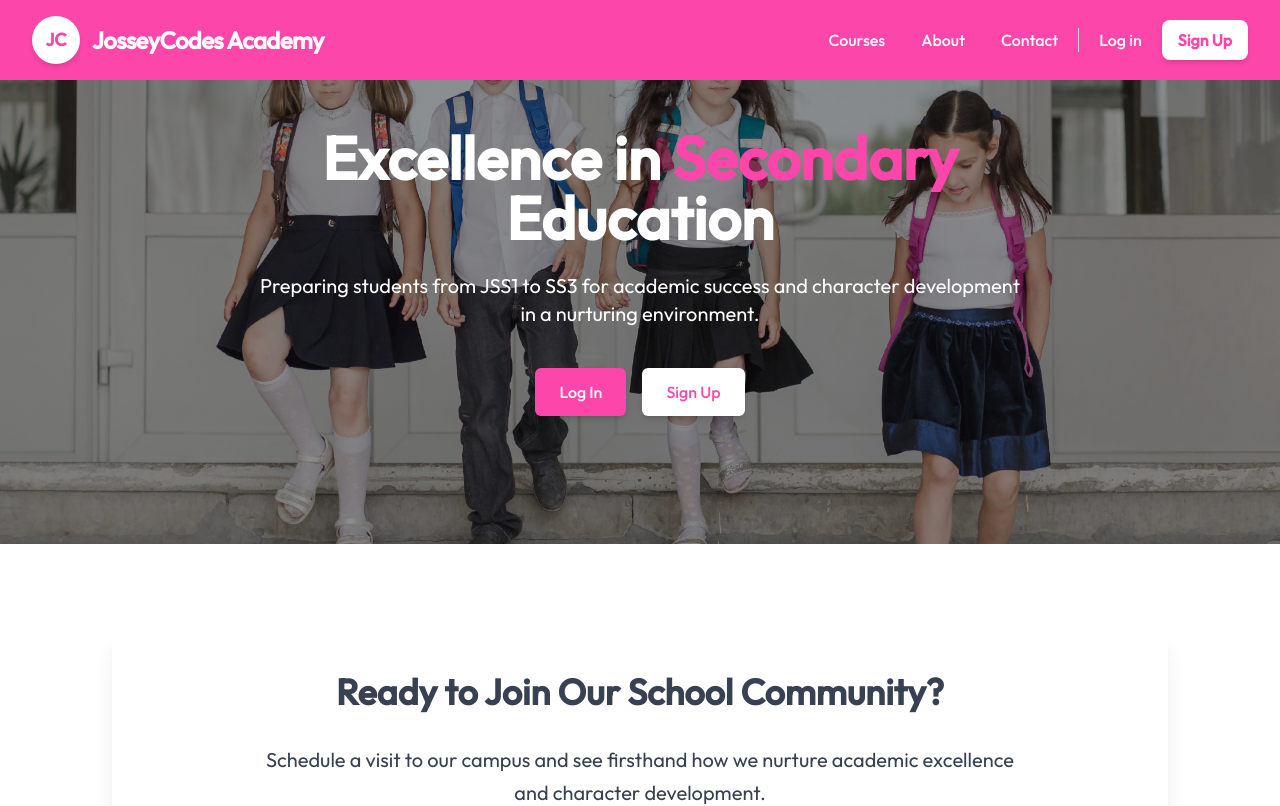
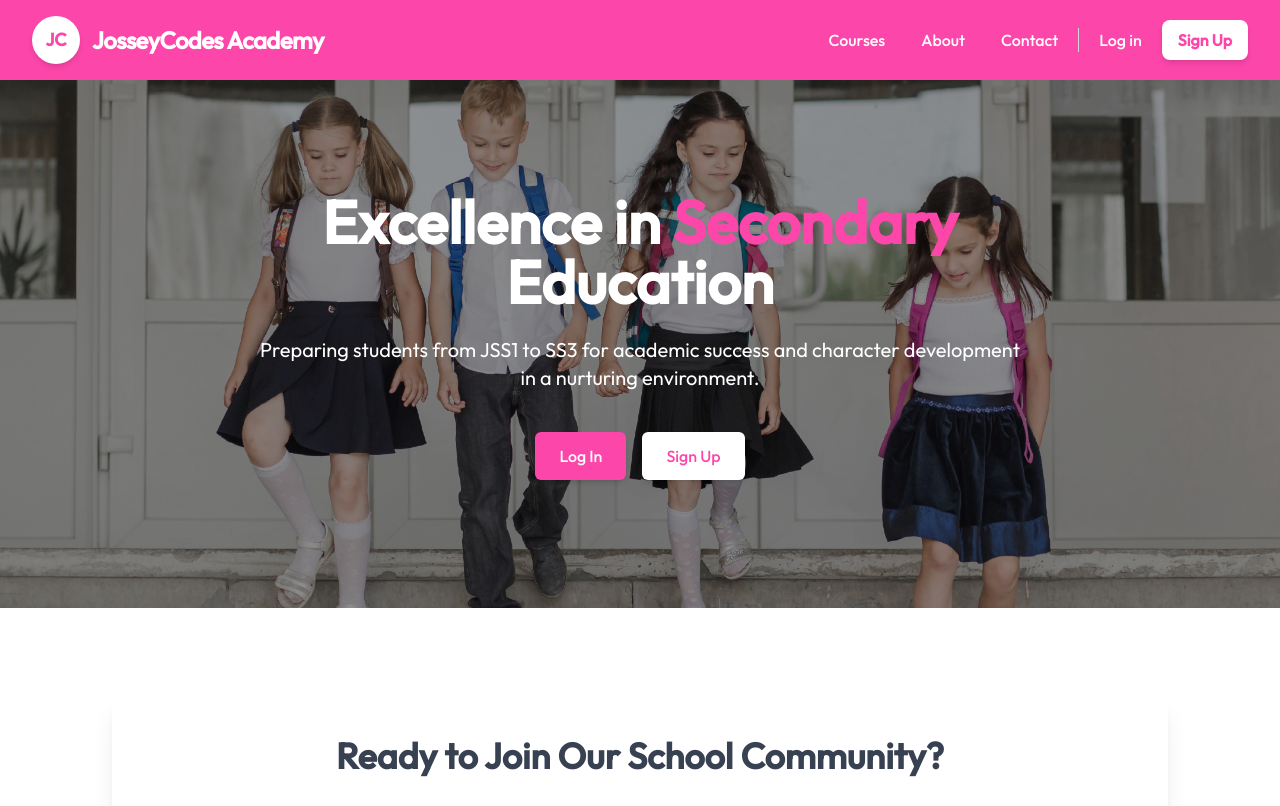
Before and after one commit to josseycodes1/School-Management-App-Frontend, a Next.js app: page / in a window 1280 px wide. Shown: the top 806 px of the page. Built offline with nearby package versions, Linux system fonts and the light colour scheme.

Commit message:
hero fix

```diff
--- a/src/components/HomePageComponents/HeroSection.tsx
+++ b/src/components/HomePageComponents/HeroSection.tsx
@@ -3,21 +3,21 @@ import Image from 'next/image'
 
 export default function HeroSection() {
   return (
-    <section className="relative py-16 md:py-24 lg:py-32 px-4 md:px-6 text-center mt-16 md:mt-0">
+    <section className="relative py-16 md:py-24 lg:py-32 px-4 md:px-6 text-center mt-16">
       {/* Background Image with Next.js optimization */}
       <div className="absolute inset-0 z-0">
         <Image
           src="/schoolchildren3.jpg"
           alt="School children learning"
           fill
-          className="object-cover"
+          className="object-cover object-top lg:object-[center_top]"
           priority
         />
         {/* Overlay for better text readability */}
         <div className="absolute inset-0 bg-black/40"></div>
       </div>
 
-      <div className="relative z-10 max-w-4xl mx-auto pt-8 md:pt-0">
+      <div className="relative z-10 max-w-4xl mx-auto">
         <h1 className="text-3xl md:text-5xl lg:text-6xl font-bold text-white mb-6">
           Excellence in <span className="text-[#FC46AA]">Secondary</span> Education
         </h1>
```
